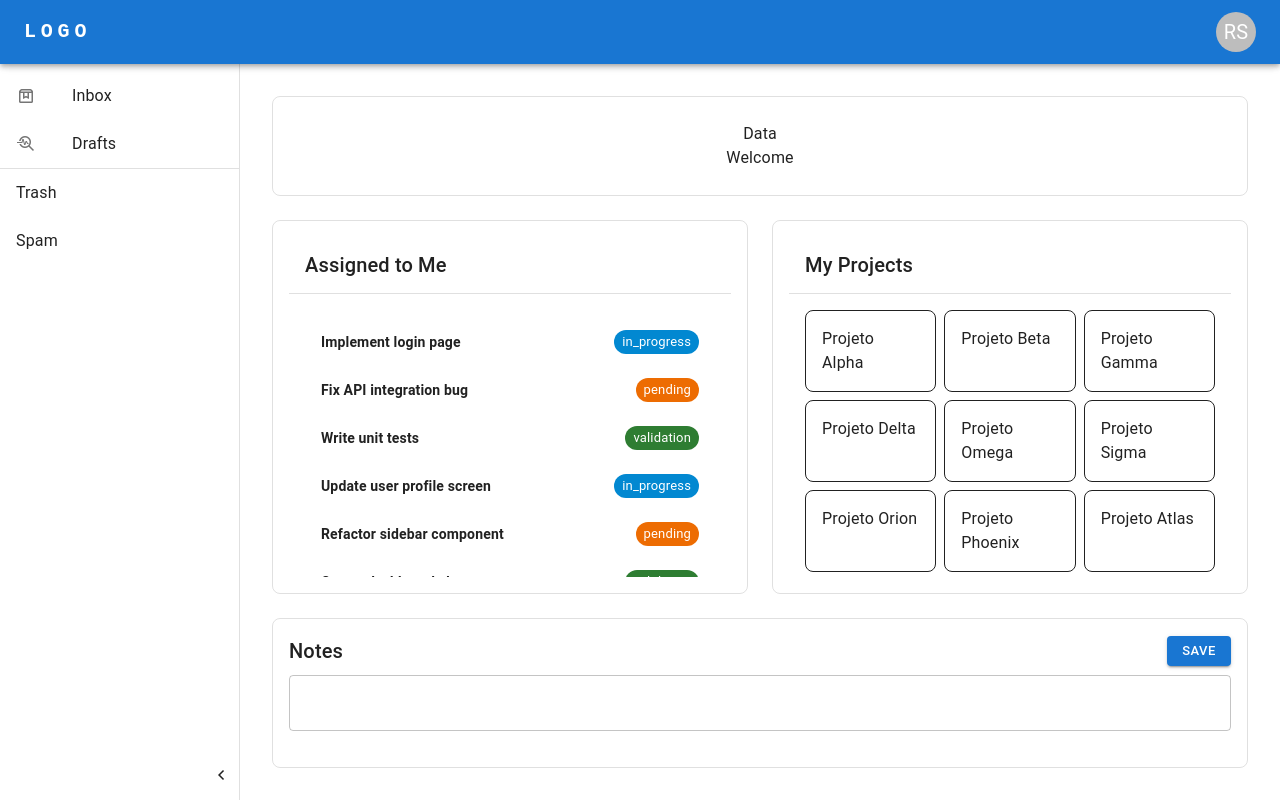
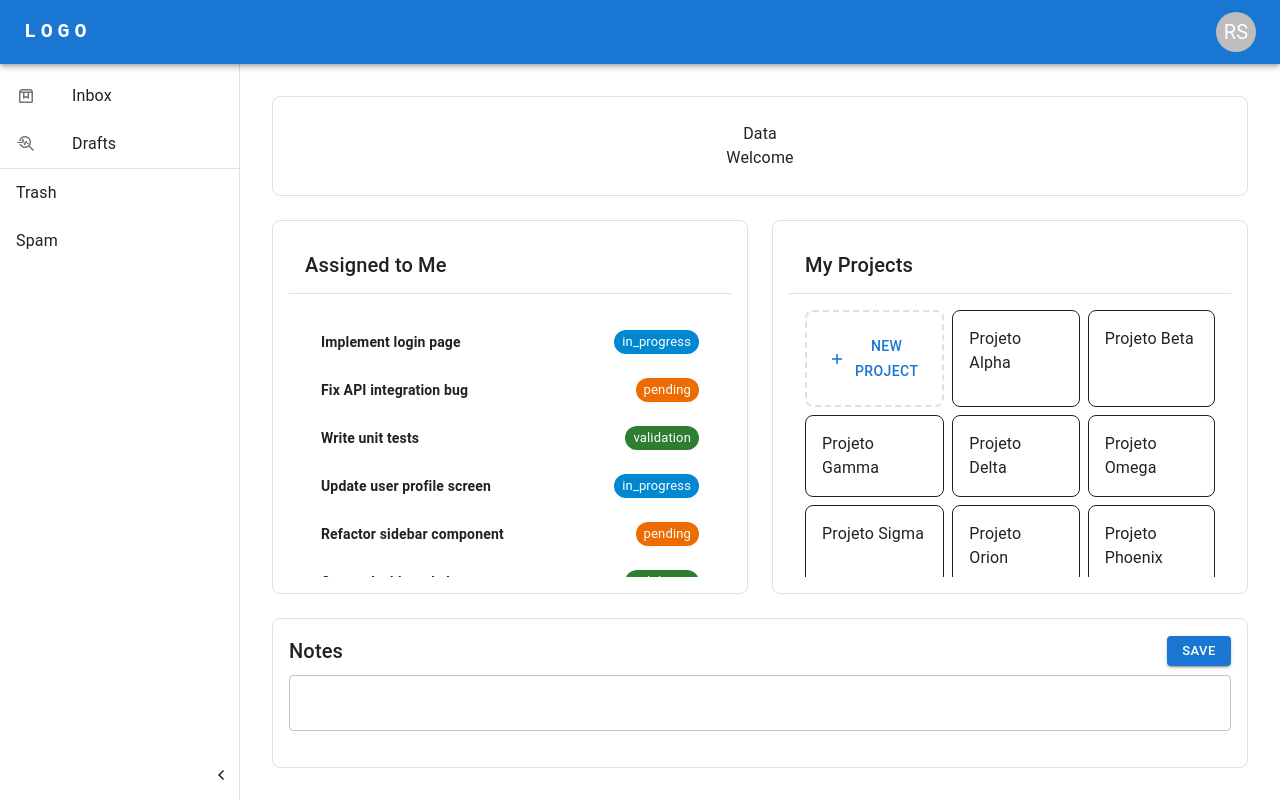
Before and after one commit to LarissaTrin/TCC-MBA-UI, a Next.js app: page /home in a window 1280 px wide. Built offline with nearby package versions, Linux system fonts and the light colour scheme.

Commit message:
new project

```diff
--- a/src/common/model/components/Button.ts
+++ b/src/common/model/components/Button.ts
@@ -6,6 +6,7 @@ import {
   ButtonVariant,
   LargeSize,
 } from "@/common/enum";
+import { MaterialSymbol } from "material-symbols";
 
 export interface GenericButtonProps extends ButtonProps {
   /**
@@ -48,4 +49,5 @@ export interface GenericButtonProps extends ButtonProps {
    * @default ButtonVariant.Text
    */
   variant?: ButtonVariant;
+  startIcon?: MaterialSymbol;
 }
--- /dev/null
+++ b/src/components/modules/home/NewProjectModal.tsx
@@ -0,0 +1,88 @@
+import {
+  Dialog,
+  DialogTitle,
+  DialogContent,
+  DialogActions,
+  Stack,
+  Box,
+} from "@mui/material";
+import { useForm, SubmitHandler } from "react-hook-form";
+import { zodResolver } from "@hookform/resolvers/zod";
+import { z } from "zod";
+import { GenericButton, GenericModal, GenericTextField } from "@/components";
+import { projectService } from "@/common/services";
+import { Project } from "@/common/model";
+import { ButtonVariant } from "@/common/enum";
+
+const newProjectSchema = z.object({
+  projectName: z
+    .string()
+    .min(3, "O nome do projeto deve ter no mínimo 3 caracteres."),
+});
+type NewProjectFormData = z.infer<typeof newProjectSchema>;
+
+interface NewProjectModalProps {
+  open: boolean;
+  onClose: () => void;
+  onProjectCreated: (newProject: Project) => void;
+}
+
+export function NewProjectModal({
+  open,
+  onClose,
+  onProjectCreated,
+}: NewProjectModalProps) {
+  const {
+    control,
+    handleSubmit,
+    reset,
+    formState: { isSubmitting },
+  } = useForm<NewProjectFormData>({ resolver: zodResolver(newProjectSchema) });
+
+  const handleClose = () => {
+    reset({ projectName: "" });
+    onClose();
+  };
+
+  const onSubmit: SubmitHandler<NewProjectFormData> = async (data) => {
+    console.log(data);
+    // try {
+    //   const newProject = await projectService.create(data);
+    //   onProjectCreated(newProject); // Envia o novo projeto para o componente pai
+    //   handleClose();
+    // } catch (error) {
+    //   console.error("Falha ao criar projeto", error);
+    //   // Aqui você poderia mostrar um erro para o usuário
+    // }
+  };
+
+  return (
+    <Dialog open={open} onClose={handleClose} fullWidth maxWidth="sm">
+      <DialogTitle>Create a New Project</DialogTitle>
+      <Box component="form" onSubmit={handleSubmit(onSubmit)}>
+        <DialogContent>
+          <Stack spacing={2} sx={{ mt: 1 }}>
+            <GenericTextField
+              name="projectName"
+              control={control}
+              label="Project Name"
+              autoFocus
+            />
+          </Stack>
+        </DialogContent>
+        <DialogActions>
+          <GenericButton
+            label="Cancel"
+            onClick={handleClose}
+            variant={ButtonVariant.Text}
+          />
+          <GenericButton
+            label={isSubmitting ? "Creating..." : "Create Project"}
+            type="submit"
+            disabled={isSubmitting}
+          />
+        </DialogActions>
+      </Box>
+    </Dialog>
+  );
+}
--- a/src/components/modules/home/ProjectsPanel.tsx
+++ b/src/components/modules/home/ProjectsPanel.tsx
@@ -1,16 +1,22 @@
 import { Box, Typography } from "@mui/material";
 
 import { Project } from "@/common/model";
-import { DashboardPanel, GenericLoading } from "@/components";
+import { DashboardPanel, GenericButton, GenericLoading } from "@/components";
+import { useState } from "react";
+import { NewProjectModal } from "./NewProjectModal";
+import { ButtonVariant } from "@/common/enum";
 interface ProjectsPanelProps {
   projects: Project[];
   isLoading: boolean;
 }
 
-export function ProjectsPanel({
-  projects,
-  isLoading,
-}: ProjectsPanelProps) {
+export function ProjectsPanel({ projects, isLoading }: ProjectsPanelProps) {
+  const [isModalOpen, setIsModalOpen] = useState(false);
+
+  const handleProjectCreated = (newProject: Project) => {
+    console.log(newProject);
+  };
+
   function renderProjectBox(project: Project) {
     return (
       <Box
@@ -32,14 +38,47 @@ export function ProjectsPanel({
   }
 
   return (
+    <>
       <DashboardPanel title="My Projects">
         {isLoading ? (
           <GenericLoading />
         ) : (
           <Box display="grid" gridTemplateColumns="repeat(3, 1fr)" gap={1}>
+            <Box
+              onClick={() => setIsModalOpen(true)}
+              sx={{
+                p: 2,
+                cursor: "pointer",
+                border: "2px dashed",
+                borderColor: "divider",
+                borderRadius: 2,
+                display: "flex",
+                flexDirection: "column",
+                alignItems: "center",
+                justifyContent: "center",
+                textAlign: "center",
+                minHeight: 80,
+                "&:hover": {
+                  bgcolor: "action.hover",
+                  borderColor: "primary.main",
+                },
+              }}
+            >
+              <GenericButton
+                label="New Project"
+                variant={ButtonVariant.Text}
+                startIcon="add"
+              />
+            </Box>
             {projects.map((project) => renderProjectBox(project))}
           </Box>
         )}
       </DashboardPanel>
+      <NewProjectModal
+        open={isModalOpen}
+        onClose={() => setIsModalOpen(false)}
+        onProjectCreated={handleProjectCreated}
+      />
+    </>
   );
 }
--- a/src/components/widgets/Button.tsx
+++ b/src/components/widgets/Button.tsx
@@ -2,6 +2,7 @@ import { Button } from "@mui/material";
 
 import { GeneralColor, ButtonVariant } from "@/common/enum";
 import { GenericButtonProps } from "@/common/model";
+import { GenericIcon } from "./Icon";
 
 /**
  * Generic reusable button component based on Material UI's Button.
@@ -35,6 +36,7 @@ export function GenericButton({
   size,
   color = GeneralColor.Primary,
   variant = ButtonVariant.Contained,
+  startIcon,
   onClick,
   ...props
 }: GenericButtonProps) {
@@ -45,6 +47,7 @@ export function GenericButton({
       color={color}
       variant={variant}
       onClick={onClick}
+      startIcon={startIcon ? <GenericIcon icon={startIcon} /> : undefined}
     >
       {label}
     </Button>
```
Lines whose indentation alone changed are shown as unchanged.
